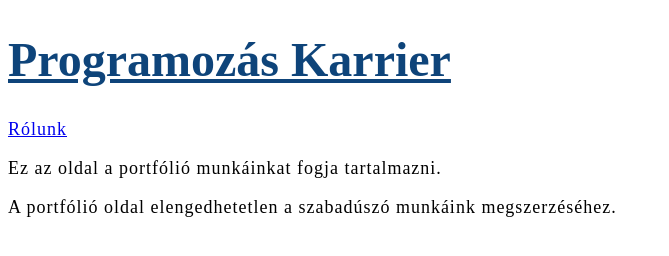
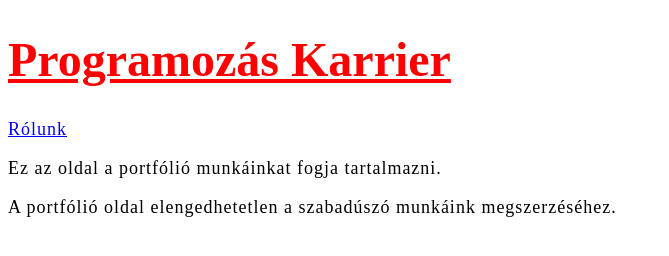
Before and after one commit to timeafejer/portfolio-oldal, a plain HTML site: page index.html in a window 1280 px wide. Shown: the whole page, without its empty margins (0-669 px from the left). Drawn offline with Linux system fonts and the light colour scheme.

Commit message:
vörös cím

```diff
--- a/css/styles.css
+++ b/css/styles.css
@@ -3,7 +3,7 @@ html {
 }
 
 h1 {
-    color: rgb(14, 68, 122);
+    color: red;
     font-size: 4.8rem;
     text-decoration: underline;
 }
```
